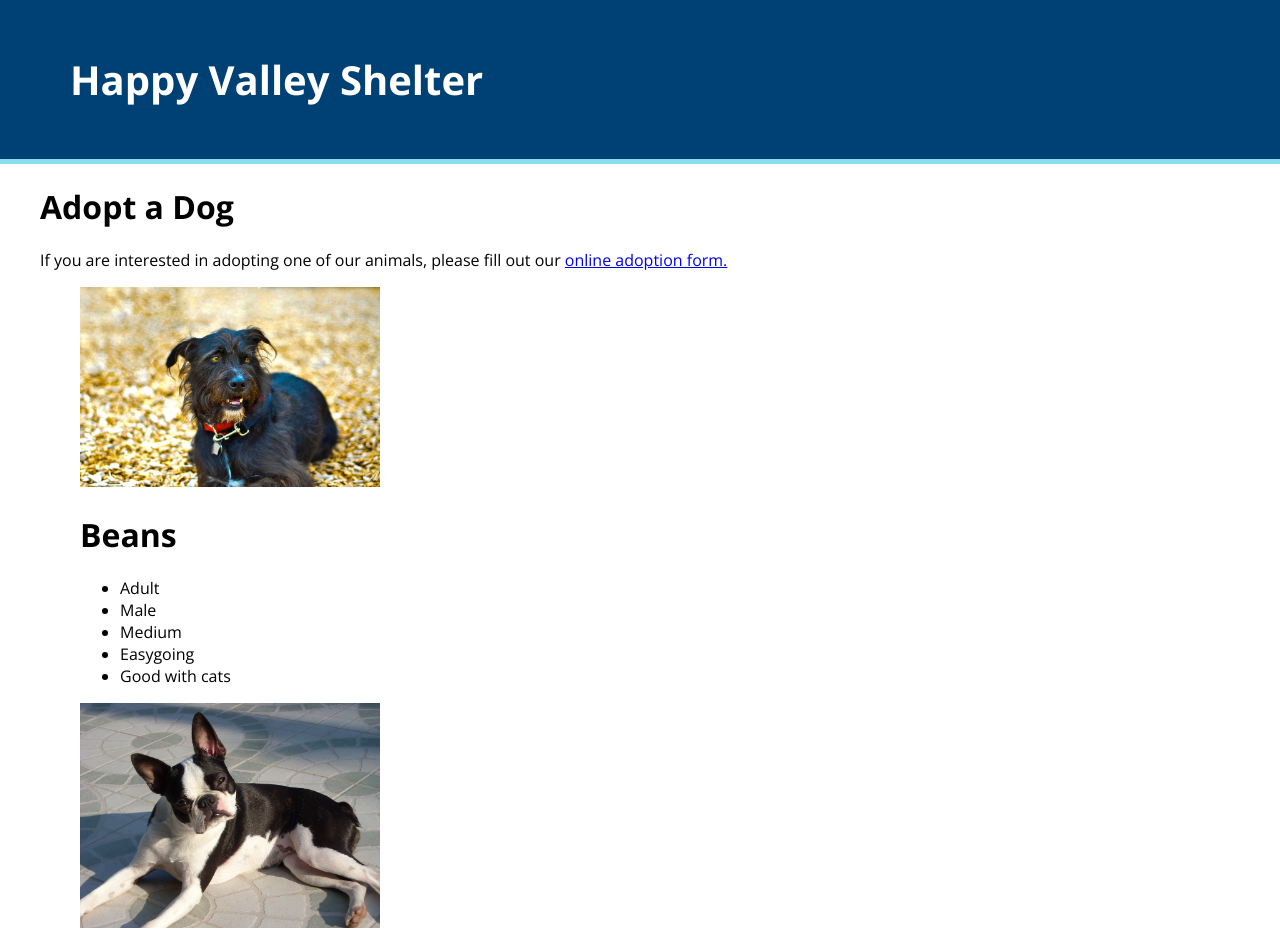
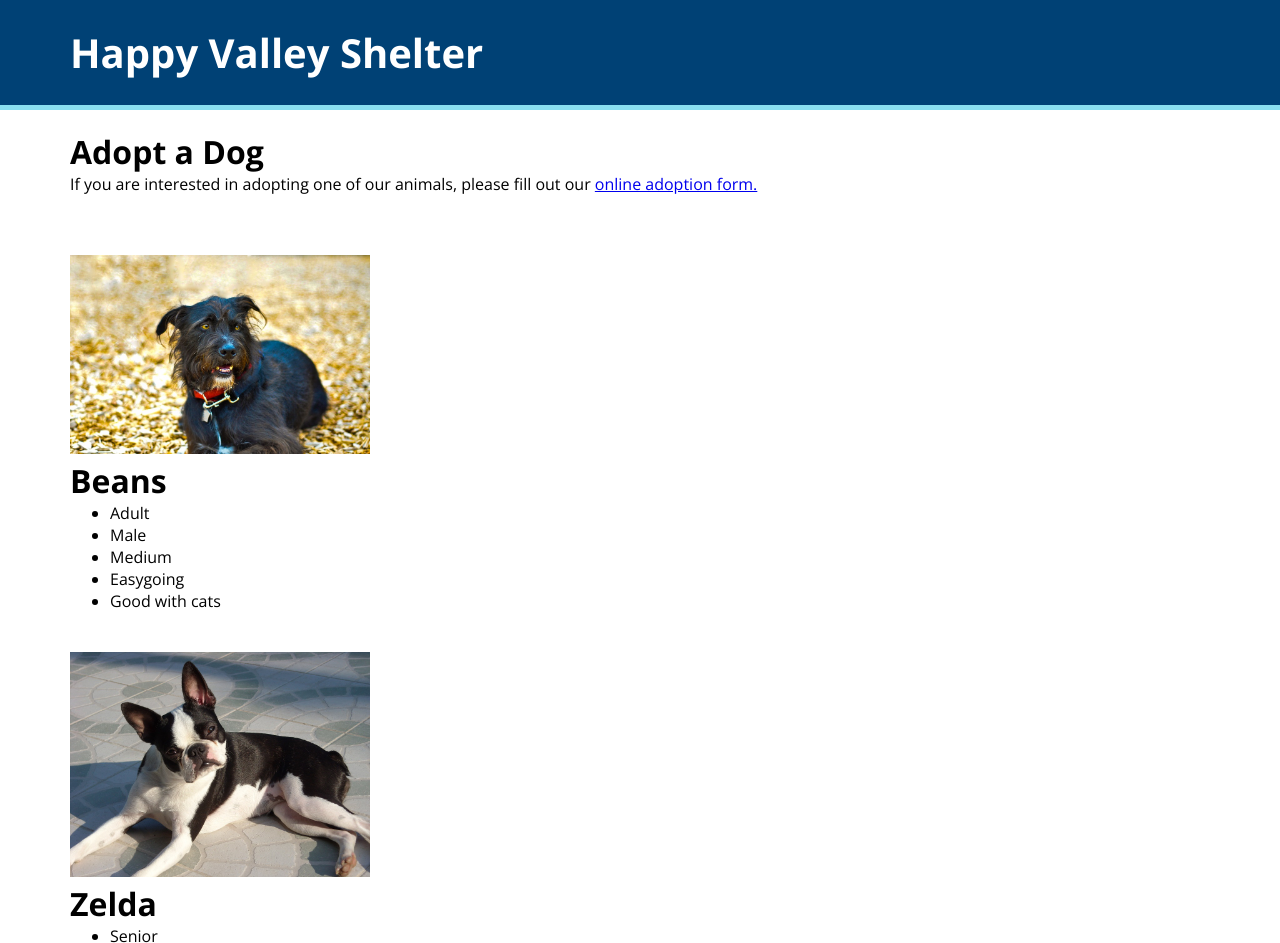
Before and after one commit to Momentum-Team-10/build-a-dog-adoption-website-TrentHurlbut, a plain HTML site: page index.html in a window 1280 px wide. Shown: the top 943 px of the page. Drawn offline with nearby package versions, Linux system fonts and the light colour scheme.

Commit message:
aligned elements

```diff
--- a/index.html
+++ b/index.html
@@ -15,7 +15,7 @@
         <div class="header">
             <h1>Happy Valley Shelter</h1>
         </div>
-        <div>
+        <div class="adoption">
             <h1>Adopt a Dog</h1>
             <p>
                 If you are interested in adopting one of our animals, please
--- a/styles.css
+++ b/styles.css
@@ -1,10 +1,19 @@
-body {
+* {
+    box-sizing: border-box;
     margin: 0;
 }
 
 div {
     font-family: 'Open Sans';
-    padding-left: 40px;
+    padding: 20px;
+}
+
+.adoption {
+    padding-left: 70px;
+}
+
+.main {
+    padding-left: 35px;
 }
 
 .header {
```
